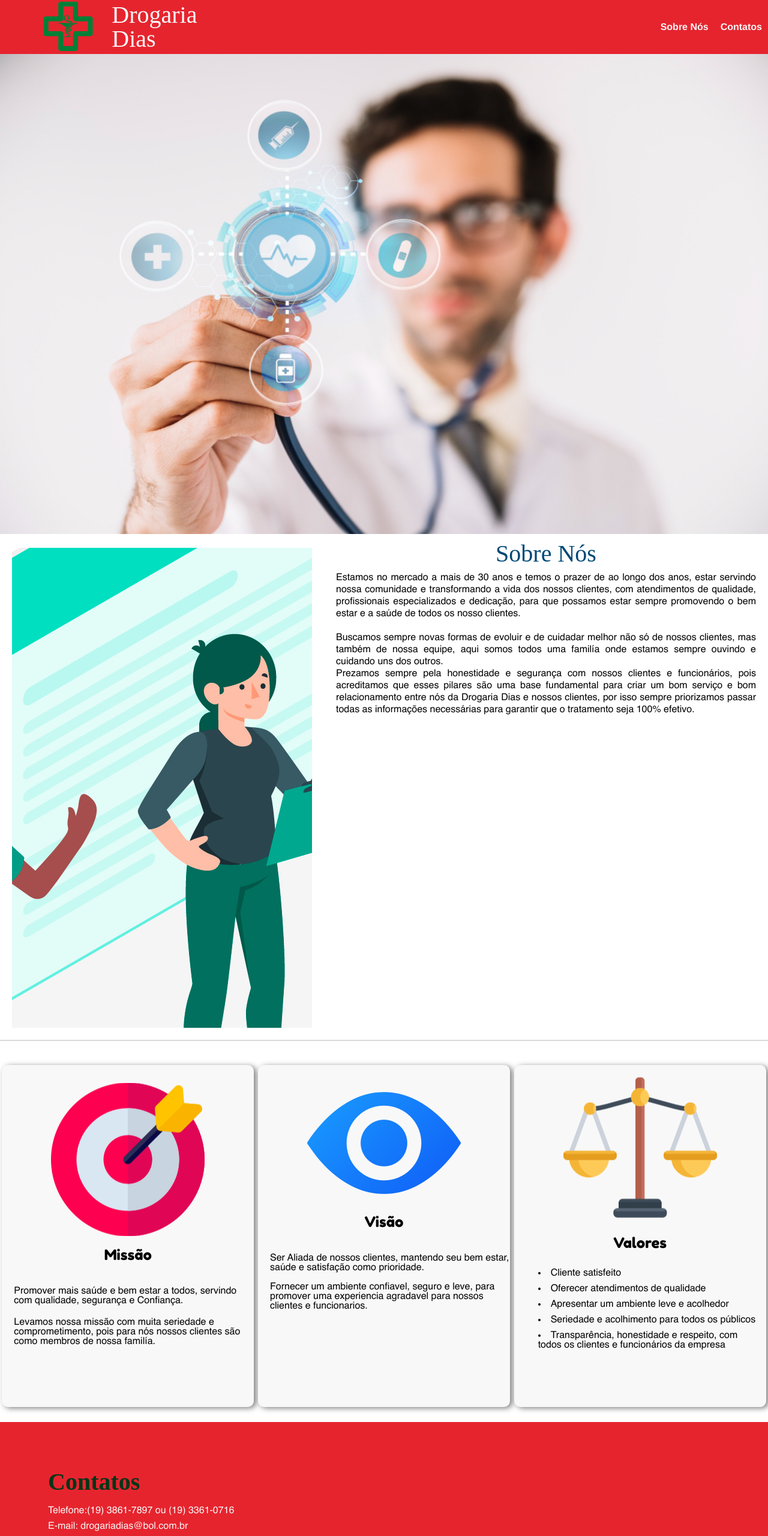
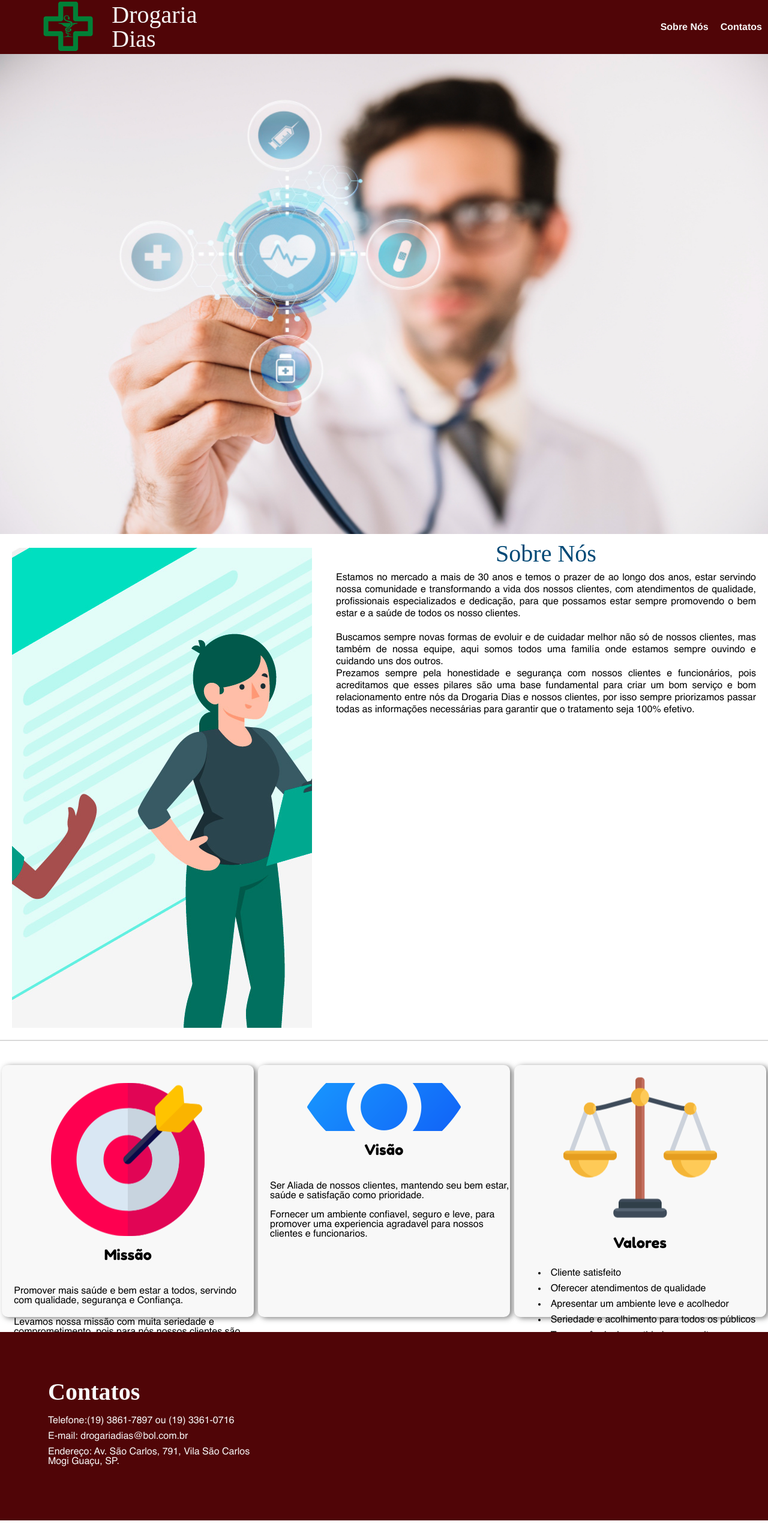
Before and after one commit to OliveiraL21/DrogariaDias, an Angular app: page / in a window 1280 px wide. Shown: the top 2560 px of the page at 60% size. After the commit the page ends 2534 px from the top, so only its background shows below. Built offline with nearby package versions, Linux system fonts and the light colour scheme; a web font is replaced by a local one.

Commit message:
alteração nas cores

```diff
--- a/src/app/app.component.scss
+++ b/src/app/app.component.scss
@@ -3,7 +3,7 @@
   flex-direction: row;
   align-items: center;
   width: 100%;
-  background-color: #e6242e;
+  background-color: #500507 ;
 }
 
 .header  > h1{
@@ -30,7 +30,7 @@
 
 .menu_link:hover{
   color: #009dff;
-
+  scale: 1.2;
 }
 
 .logotipo__navbar {
@@ -122,7 +122,7 @@
   border-radius: 10px;
   box-shadow: 4px 2px 10px 0px rgba(0, 0, 0, 0.5);
   background-color: #f8f8f8;
-  height: 550px;
+  height: 50vh;
   width: 400px;
   padding: 10px;
   margin: 25px 0;
@@ -130,7 +130,7 @@
 
 .img_card {
   background-image: url("../assets/images/ilustrações/visual.png");
-  height: 200px;
+  height: 10vh;
   width: 100%;
   background-position: center;
   background-repeat: no-repeat;
@@ -194,14 +194,14 @@
   width: 100%;
   padding: 5rem;
 
-  background-color: #e6242e;
+  background-color: #500507 ;
 }
 .contatos_titulo {
   font-family: "Goudy Bookletter 1911", serif;
   font-size: 2.5rem;
   font-weight: bold;
   margin-bottom: 20px;
-  color: #013618;
+  color: #f8f8f8 ;
 }
 
 .contatos_content > ul > li {
--- a/src/styles.scss
+++ b/src/styles.scss
@@ -111,6 +111,8 @@ section {
 }
 body {
   line-height: 1;
+  overflow-y: scroll;
+  overflow-x: hidden;
 }
 ol,
 ul {
```
